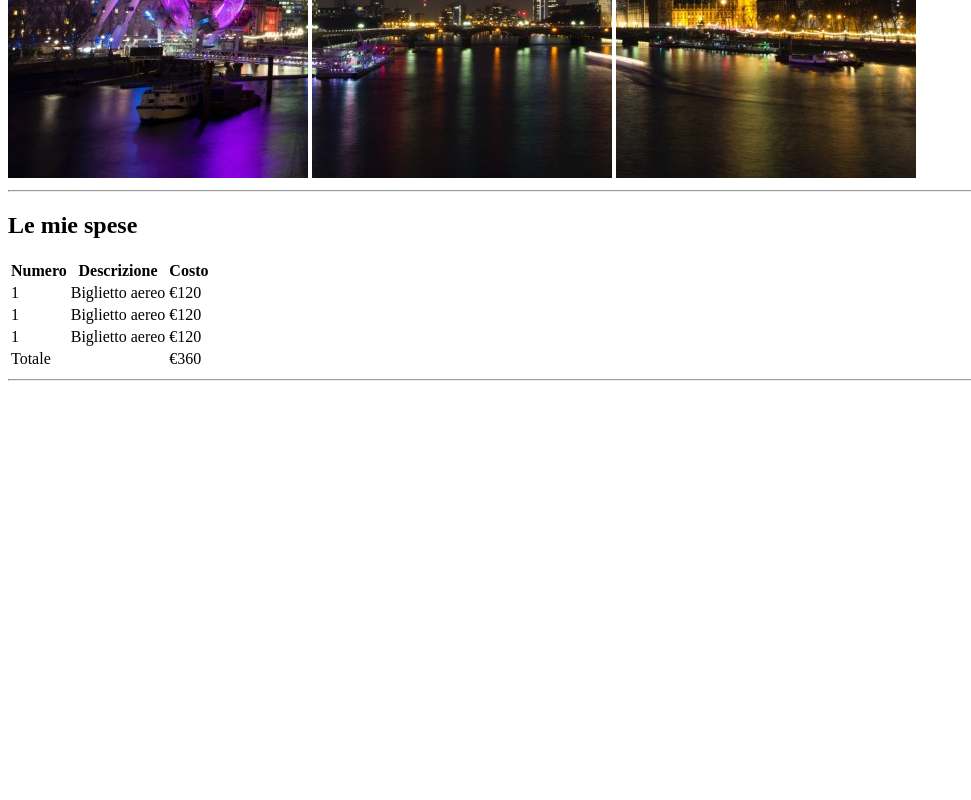
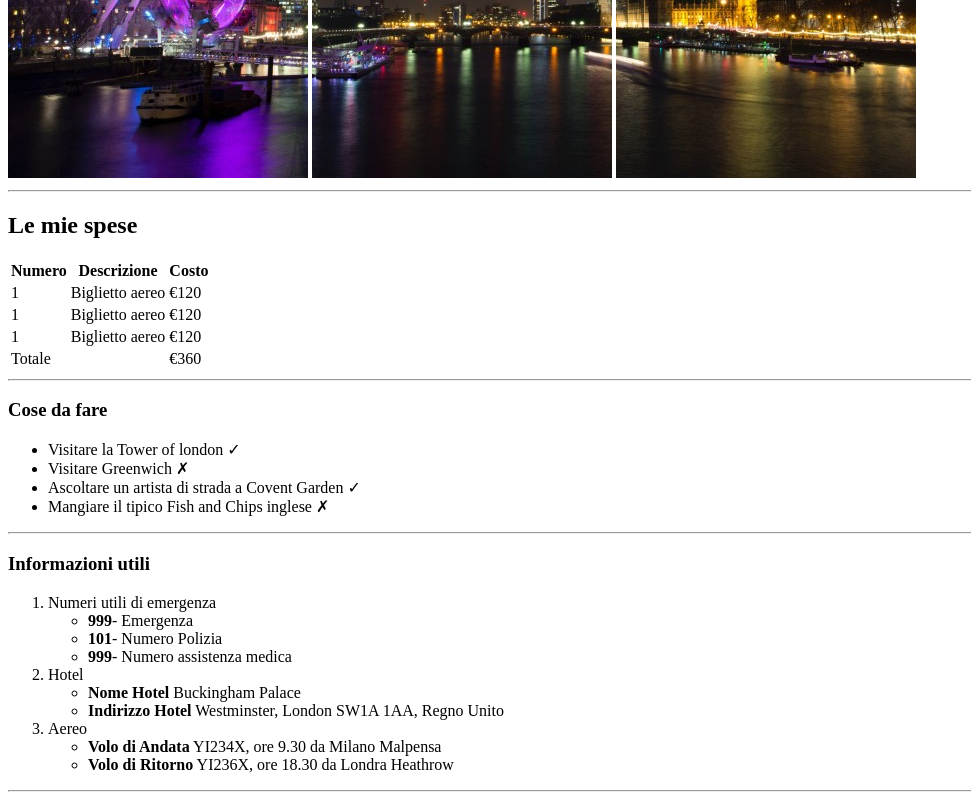
Before and after one commit to Claudio-Pri/html-london-trip, a plain HTML site: page index.html in a window 1280 px wide. Shown: the part 489-1289 px from the top of the page, without its empty margins (0-971 px from the left). Before the commit the page ends 878 px from the top, so only its background shows below. Drawn offline with Linux system fonts and the light colour scheme.

Commit message:
Aggiunta quarta sezione

```diff
--- a/index.html
+++ b/index.html
@@ -53,6 +53,48 @@
     </section>
     <hr>
     <!-- terza sezione  -->
+    <section>
+        <!-- lista cose da fare  -->
+        <h3>Cose da fare</h3>
+        <ul>
+            <li>Visitare la Tower of london <span>&check;</span></li>
+            <li>Visitare Greenwich <span>&cross;</span></li>
+            <li>Ascoltare un artista di strada a Covent Garden <span>&check;</span></li>
+            <li>Mangiare il tipico Fish and Chips inglese <span>&cross;</span></li>
+        </ul>
+        <!-- fine lista cose da fare  -->
+    </section>
+    <hr>
+    <!-- quarta sezione  -->
+    <section>
+        <h3>Informazioni utili</h3>
+        <ol>
+            <li>Numeri utili di emergenza
+                <ul>
+                    <li><strong>999</strong>- Emergenza</li>
+                    <li><strong>101</strong>- Numero Polizia</li>
+                    <li><strong>999</strong>- Numero assistenza medica</li>
+                </ul>
+            </li>
+            <li>Hotel
+                <ul>
+                    <li><strong>Nome Hotel</strong> Buckingham Palace</li>
+                    <li><strong>Indirizzo Hotel</strong> Westminster, London SW1A 1AA, Regno Unito</li>
+                </ul>
+            </li>
+            <li>Aereo
+                <ul>
+                    <li><strong>Volo di Andata</strong> YI234X, ore 9.30 da Milano Malpensa</li>
+                    <li><strong>Volo di Ritorno</strong> YI236X, ore 18.30 da Londra Heathrow</li>
+                </ul>
+            </li>
+        </ol>
+    </section>
+    <hr>
+    <!-- quinta sezione  -->
+    <section>
+
+    </section>
 
 
 
```
